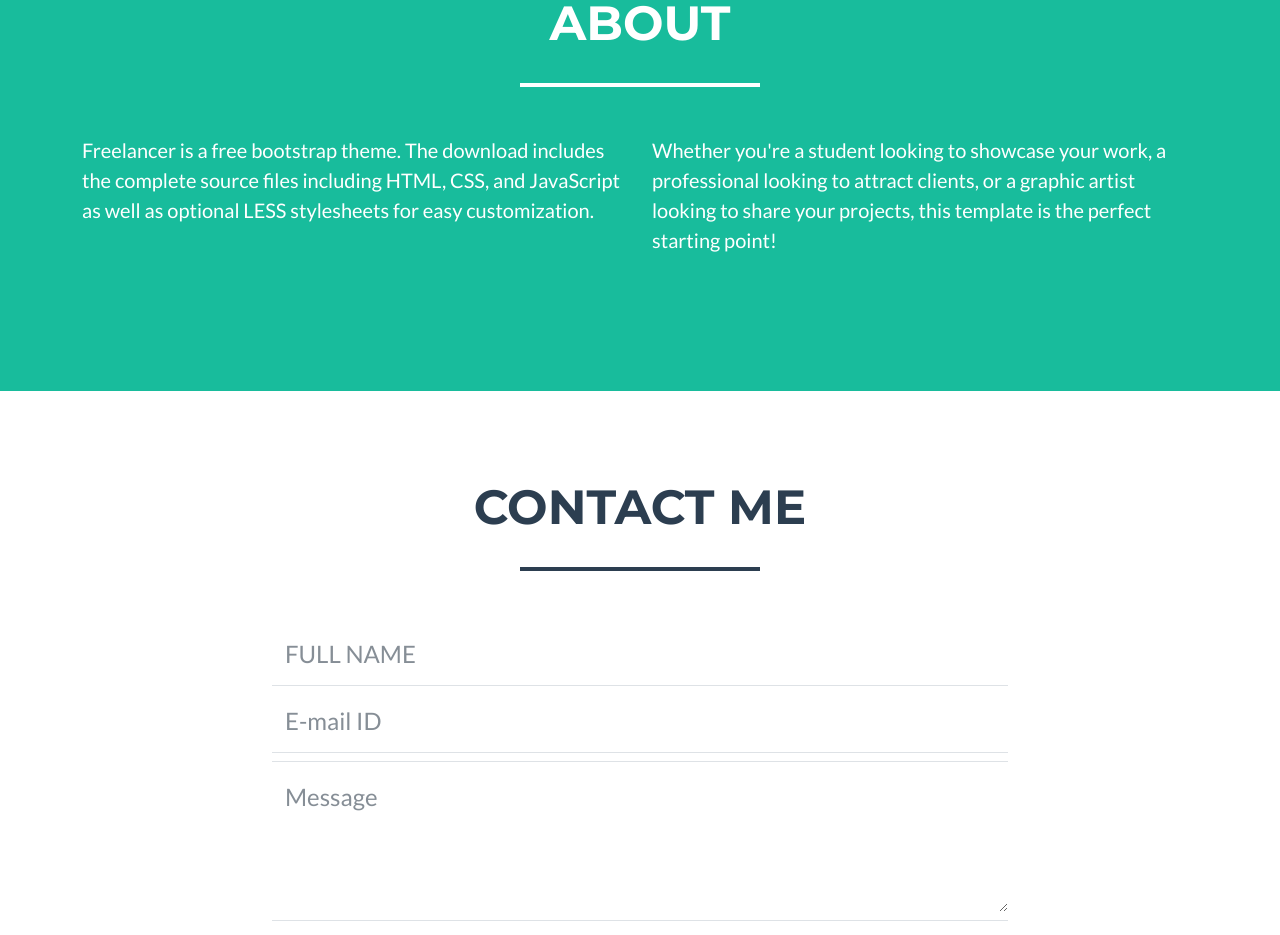
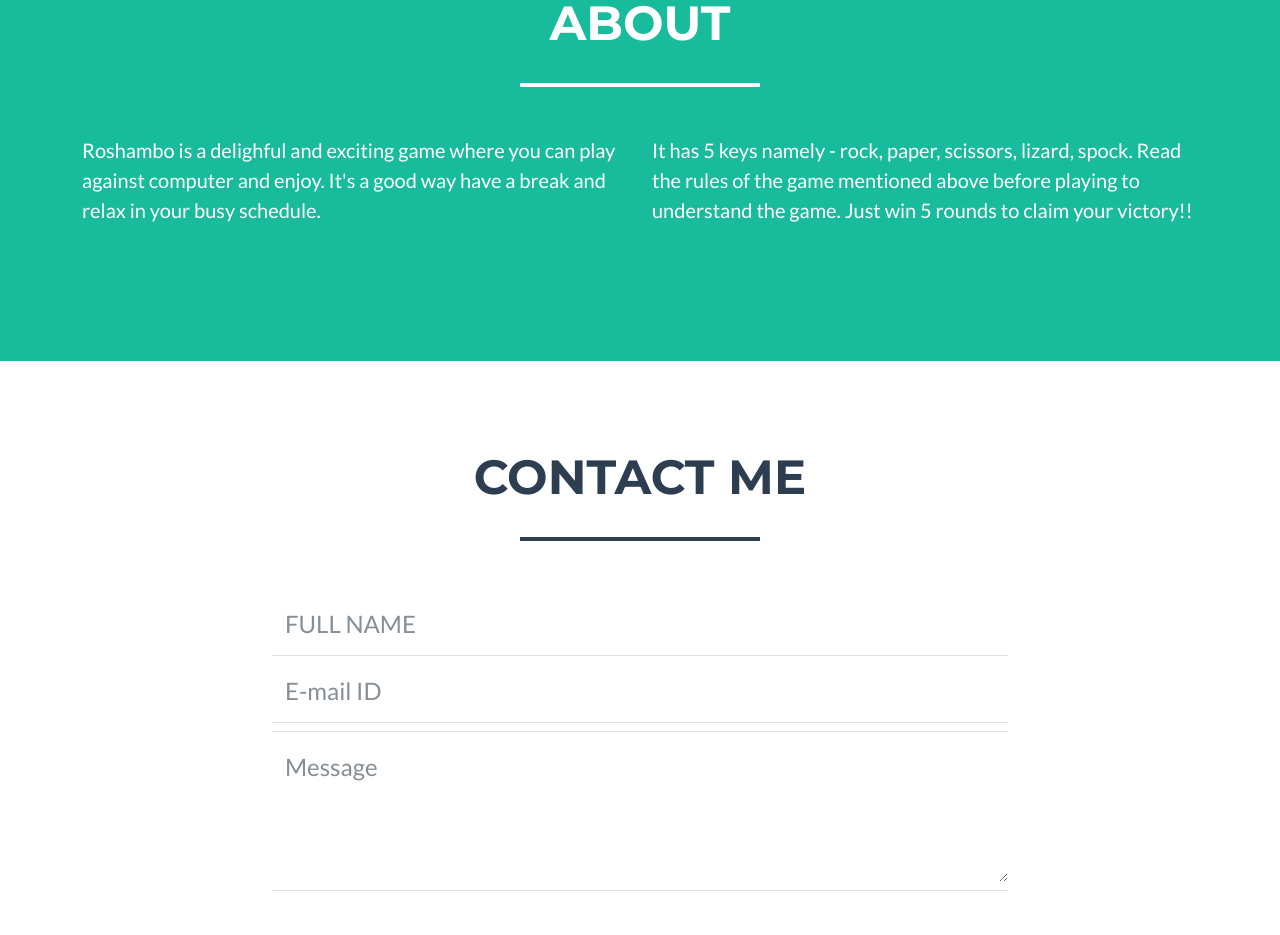
Before and after one commit to rishiraj52/Roshambo, a plain HTML site: page index.html in a window 1280 px wide. Shown: the part 1825-2760 px from the top of the page. Drawn offline with nearby package versions, Linux system fonts and the light colour scheme.

Commit message:
Home And About Modified

```diff
--- a/index.html
+++ b/index.html
@@ -133,14 +133,17 @@
             <hr class="star-light mb-5">
             <div class="row">
                 <div class="col-lg-4 ms-auto">
-                    <p class="lead">Freelancer is a free bootstrap theme. The download includes the complete source
-                        files including HTML, CSS, and JavaScript as well as optional LESS stylesheets for easy
-                        customization.</p>
+                    <p class="lead">Roshambo is a delighful and exciting game where
+                        you can play against computer and enjoy. It's a good way have a break
+                        and relax in your busy schedule.
+                    </p>
                 </div>
                 <div class="col-lg-4 me-auto">
-                    <p class="lead">Whether you're a student looking to showcase your work, a professional looking to
-                        attract clients, or a graphic artist looking to share your projects, this template is the
-                        perfect starting point!</p>
+                    <p class="lead">It has 5 keys namely -
+                        rock, paper, scissors, lizard, spock.
+                        Read the rules of the game mentioned above before playing to understand the game.
+                        Just win 5 rounds to claim your victory!!
+                    </p>
                 </div>
             </div>
             <div class="text-center mt-4"></div>
@@ -237,8 +240,10 @@
                                 <h2 class="text-uppercase text-secondary mb-0">HOME</h2>
                                 <hr class="star-dark mb-5"><img class="img-fluid mb-5"
                                     src="assets/img/portfolio/cabin.png" height=50% width=50%>
-                                <p class="mb-5">Lorem usandae quos quis inventore quisquam velit asperiores, vitae?
-                                    Reprehenderit soluta, eos quod consequuntur itaque. Nam.</p>
+                                <p class="mb-5">Welcome To Roshambo
+                                    Play with computer and show off your superb skills!
+                                    It is a light-hearted game for instant enjoyment.
+                                </p>
                             </div>
                         </div>
                     </div>
```
